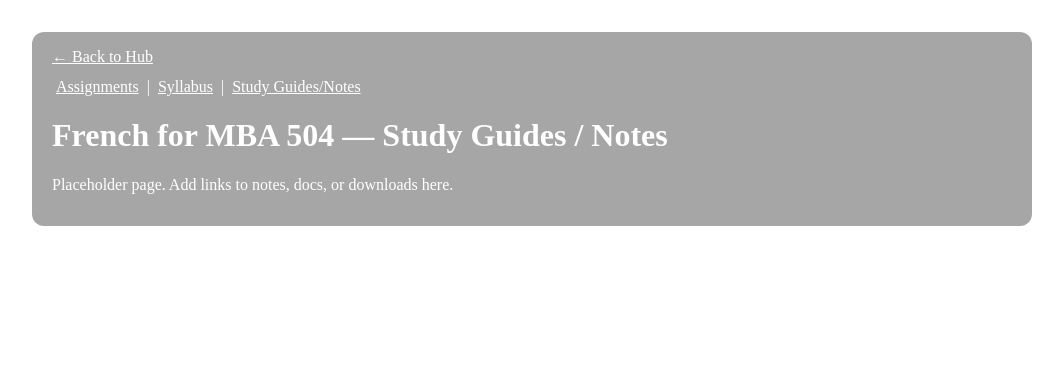
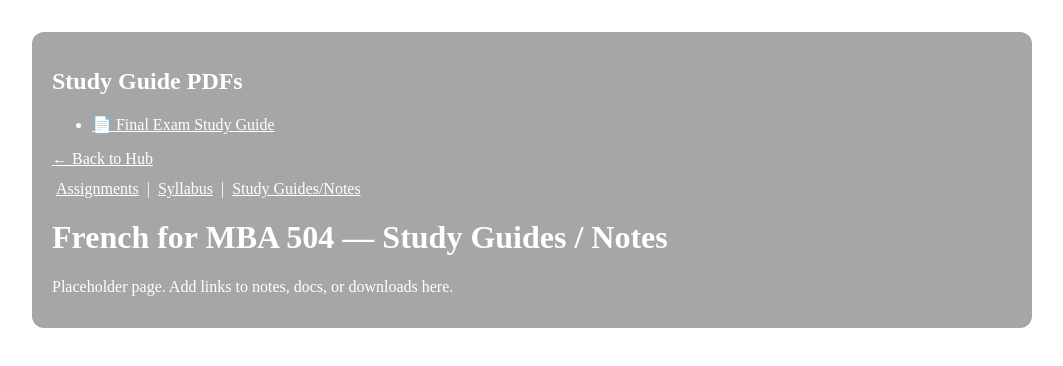
Before and after one commit to Peer352/Brads-MBA, a plain HTML site: page french-504/study-guides.html in a window 1280 px wide. Shown: the whole page, without its empty margins (108-1171 px from the left). Drawn offline with Linux system fonts and the light colour scheme.

Commit message:
Add Final Exam Study Guide PDF and link on Study Guides page

```diff
--- a/french-504/study-guides.html
+++ b/french-504/study-guides.html
@@ -20,6 +20,14 @@
 </head>
 <body>
   <div class="page">
+<h2>Study Guide PDFs</h2>
+<ul>
+  <li>
+    <a href="pdfs/final-exam-study-guide.pdf" target="_blank">
+      📄 Final Exam Study Guide
+    </a>
+  </li>
+</ul>
     <div class="crumbs"><a href="../index.html">← Back to Hub</a></div>
 <nav class="subnav">
   <a href="assignments.html">Assignments</a> |
```
Also changed, not shown: 1 other file.
